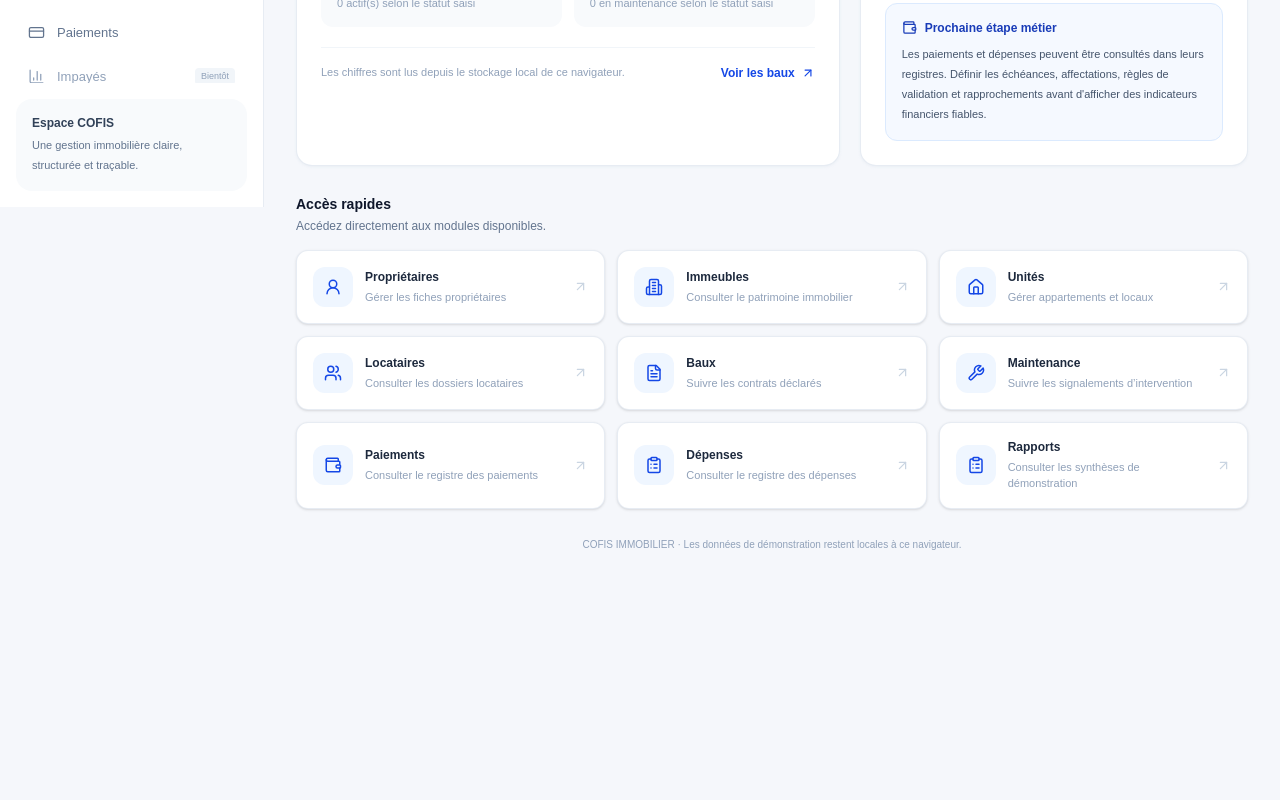
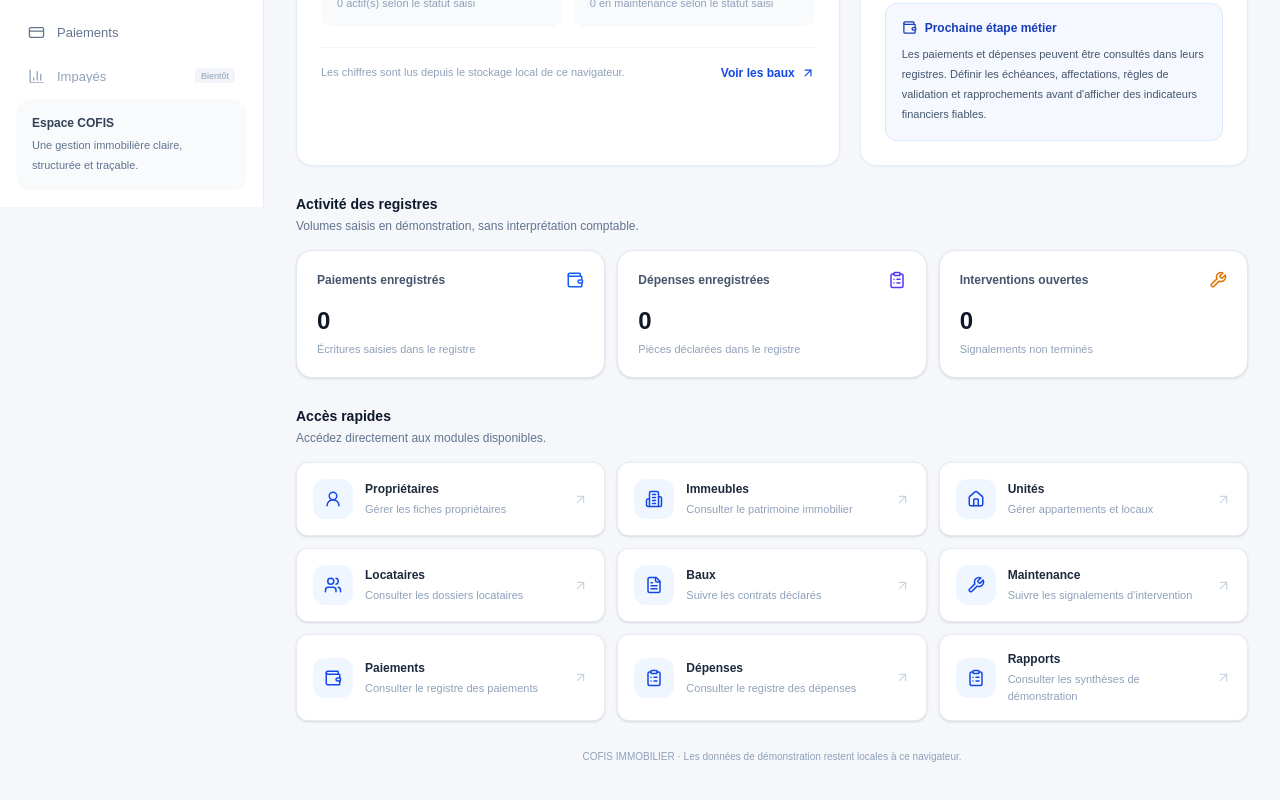
Before and after one commit to ethel954-tech/Cofis-immobilier, a Next.js app: page /dashboard in a window 1280 px wide. Shown: the part 593-1393 px from the top of the page. Before the commit the page ends 1181 px from the top, so only its background shows below. Built offline with nearby package versions, Linux system fonts and the light colour scheme.

Commit message:
feat: expand admin dashboard activity overview

```diff
--- a/src/app/(app)/dashboard/page.tsx
+++ b/src/app/(app)/dashboard/page.tsx
@@ -27,6 +27,9 @@ type DonneesTableau = {
   unites: Enregistrement[];
   locataires: Enregistrement[];
   baux: Enregistrement[];
+  paiements: Enregistrement[];
+  depenses: Enregistrement[];
+  maintenance: Enregistrement[];
 };
 
 const clesStockage = {
@@ -34,7 +37,10 @@ const clesStockage = {
   immeubles: "cofis_demo_immeubles_v1",
   unites: "cofis_demo_unites_v1",
   locataires: "cofis_demo_locataires_v1",
-  baux: "cofis_demo_baux_v1"
+  baux: "cofis_demo_baux_v1",
+  paiements: "cofis_demo_paiements_v1",
+  depenses: "cofis_demo_depenses_v1",
+  maintenance: "cofis_demo_maintenance_v1"
 } as const;
 
 const donneesVides: DonneesTableau = {
@@ -42,7 +48,10 @@ const donneesVides: DonneesTableau = {
   immeubles: [],
   unites: [],
   locataires: [],
-  baux: []
+  baux: [],
+  paiements: [],
+  depenses: [],
+  maintenance: []
 };
 
 function lireListe(cle: string): Enregistrement[] {
@@ -83,7 +92,10 @@ export default function PageTableauDeBord() {
       immeubles: lireListe(clesStockage.immeubles),
       unites: lireListe(clesStockage.unites),
       locataires: lireListe(clesStockage.locataires),
-      baux: lireListe(clesStockage.baux)
+      baux: lireListe(clesStockage.baux),
+      paiements: lireListe(clesStockage.paiements),
+      depenses: lireListe(clesStockage.depenses),
+      maintenance: lireListe(clesStockage.maintenance)
     });
     setInitialise(true);
   }, []);
@@ -173,6 +185,30 @@ export default function PageTableauDeBord() {
 
         <section>
           <div className="mb-4">
+            <h3 className="text-sm font-bold text-slate-900">Activité des registres</h3>
+            <p className="mt-1 text-xs text-slate-500">Volumes saisis en démonstration, sans interprétation comptable.</p>
+          </div>
+          <div className="grid gap-3 sm:grid-cols-2 xl:grid-cols-3">
+            <Link href="/paiements" className="rounded-2xl border border-slate-200 bg-white p-5 shadow-sm transition hover:border-blue-200 hover:shadow-md">
+              <div className="flex items-center justify-between"><span className="text-xs font-semibold text-slate-600">Paiements enregistrés</span><Wallet size={18} className="text-blue-600" /></div>
+              <p className="mt-4 text-2xl font-bold text-slate-900">{initialise ? donnees.paiements.length : "—"}</p>
+              <p className="mt-1 text-[11px] text-slate-400">Écritures saisies dans le registre</p>
+            </Link>
+            <Link href="/depenses" className="rounded-2xl border border-slate-200 bg-white p-5 shadow-sm transition hover:border-blue-200 hover:shadow-md">
+              <div className="flex items-center justify-between"><span className="text-xs font-semibold text-slate-600">Dépenses enregistrées</span><ClipboardList size={18} className="text-indigo-600" /></div>
+              <p className="mt-4 text-2xl font-bold text-slate-900">{initialise ? donnees.depenses.length : "—"}</p>
+              <p className="mt-1 text-[11px] text-slate-400">Pièces déclarées dans le registre</p>
+            </Link>
+            <Link href="/maintenance" className="rounded-2xl border border-slate-200 bg-white p-5 shadow-sm transition hover:border-blue-200 hover:shadow-md">
+              <div className="flex items-center justify-between"><span className="text-xs font-semibold text-slate-600">Interventions ouvertes</span><Wrench size={18} className="text-amber-600" /></div>
+              <p className="mt-4 text-2xl font-bold text-slate-900">{initialise ? donnees.maintenance.filter((item) => item.statut !== "Terminée").length : "—"}</p>
+              <p className="mt-1 text-[11px] text-slate-400">Signalements non terminés</p>
+            </Link>
+          </div>
+        </section>
+
+        <section>
+          <div className="mb-4">
             <h3 className="text-sm font-bold text-slate-900">Accès rapides</h3>
             <p className="mt-1 text-xs text-slate-500">Accédez directement aux modules disponibles.</p>
           </div>
```
